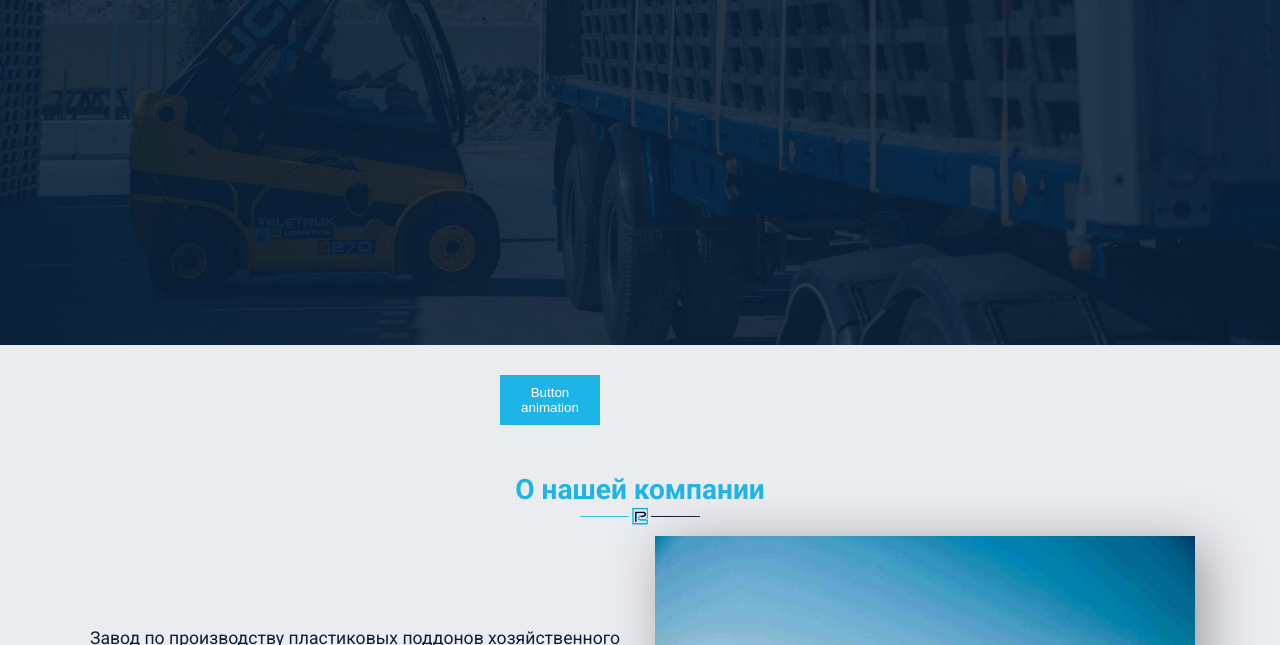
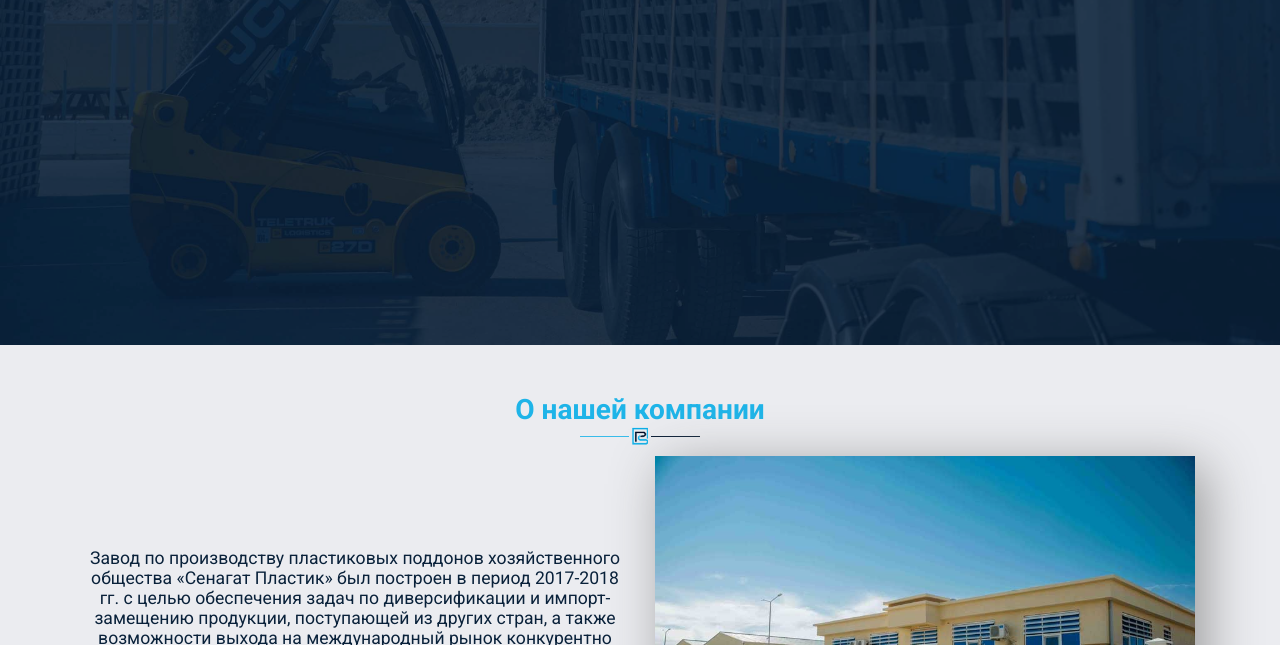
Before and after one commit to tmdevgroup/sp, a plain HTML site: page index.html in a window 1280 px wide. Shown: the part 455-1100 px from the top of the page. Drawn offline with Linux system fonts and the light colour scheme.

Commit message:
remove fix

```diff
--- a/css/style.css
+++ b/css/style.css
@@ -1313,31 +1313,6 @@ img {
   color: #09213A;
 }
 
-.btn1 {
-  position: relative;
-  width: 100px;
-  height: 50px;
-  padding: 10px;
-  margin-top: 30px;
-  margin-left: 500px;
-  background-color: #1EB4E8;
-  color: #fff;
-  border: none;
-  transition: all 1s ease;
-  animation: button-red 3s ease;
-}
-.btn1:hover {
-  width: 200px;
-}
-
-@keyframes button-red {
-  0% {
-    left: 0;
-  }
-  100% {
-    left: 500px;
-  }
-}
 @media screen and (max-width: 1199px) {
   .card_content p {
     font-size: 0.9em;
--- a/index.html
+++ b/index.html
@@ -59,7 +59,6 @@
     </div>
     <!-- NAVBAR & HEADER END -->
 
-    <button class="btn1"> Button animation </button>
     <!-- SECTION-ABOUT -->
     <section class="section_about">
       <div class="section_bg">
```
